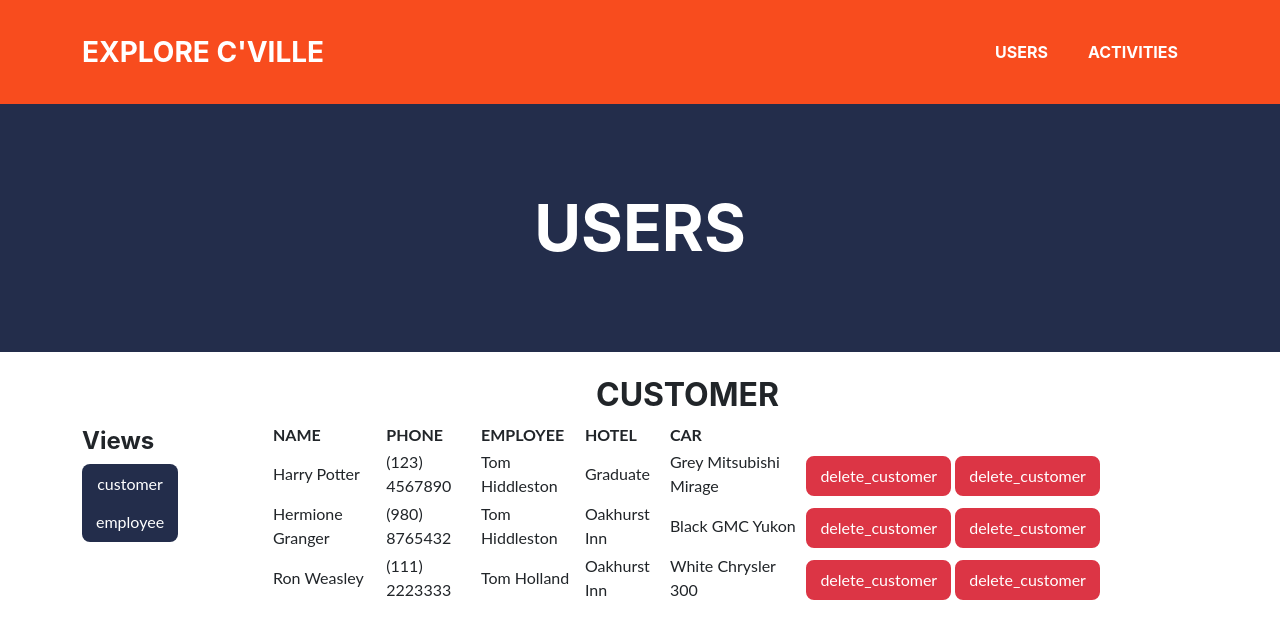
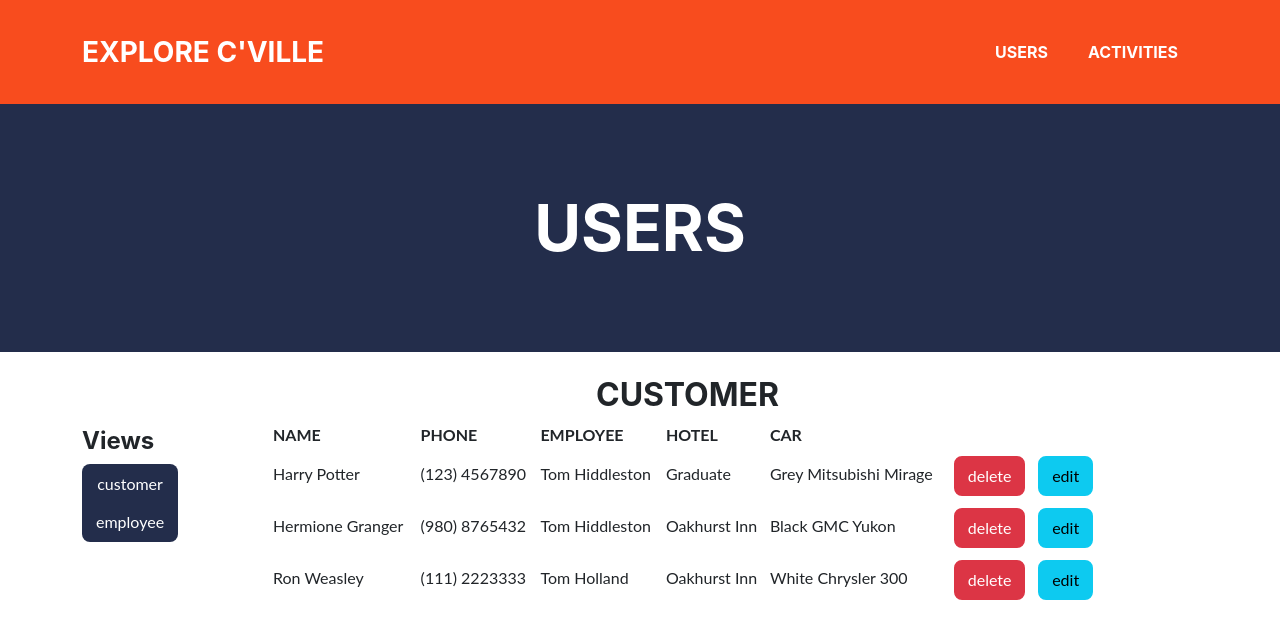
Before and after one commit to pfwrocks/explore-cville, a PHP site: page /users.php in a window 1280 px wide. Shown: the top 639 px of the page. Run offline with PHP 8.4, Linux system fonts and the light colour scheme; data comes from the database, SQL or seed files in the repository.

Commit message:
refactored delete and added edit

```diff
--- a/users.php
+++ b/users.php
@@ -38,8 +38,7 @@
         {
           case 'customer': showUser("CUSTOMER");  break;
           case 'employee': showUser("EMPLOYEE");  break;
-          case 'delete_customer': deleteUser("CUSTOMER", "CUST_ID", $_GET['id']); break;
-          case 'delete_employee': deleteUser("EMPLOYEE", "EMPLOYEE_ID", $_GET['id']); break;
+          case 'delete': deleteUser($_GET['type'], $_GET['table_name'], $_GET['id']); break;
         }
     }
     else { showUser("CUSTOMER"); }
@@ -95,10 +94,14 @@
       $button_type = strtolower($type);
       $btndel = "<form action='" . $_SERVER['PHP_SELF'] . "' method='get' style='line-height:50px'>
         <input type='text' name='id' value='" . $result[$table_name.'ID'] . "' hidden />
-        <input type='submit' name='btnaction' value='delete_$button_type' class='btn btn-danger'/>
+        <input type='text' name='type' value='" . $type . "' hidden />
+        <input type='text' name='table_name' value='" . $table_name . "ID' hidden />
+        <input type='submit' name='btnaction' value='delete' class='btn btn-danger'/>
       </form>";
+      $btnedit = "<form action='edit-restaurant.php' method='post' style='line-height:50px'>
+        <input type='text' name='id' value='" . $result[$table_name.'ID'] . "' hidden />
+        <input type='submit' name='btnaction' value='edit' class='btn btn-info' /></form>";
 
-      // TODO: Link to the appropriate edit pages
       $additional_data = ($type == "CUSTOMER")
       ? "<td>" . $result['EMPLOYEE_FNAME'] . " " . $result['EMPLOYEE_LNAME'] . "</td>
       <td>" . $result['HOTEL_NAME'] . "</td>
@@ -111,7 +114,7 @@
       <td>(" . $result[$table_name . 'AREACODE'] . ") " . $result[$table_name . 'PHONE'] . "</td>" .
       $additional_data .
       "<td>" . $btndel . "<td>
-      <td>" . $btndel . "<td>
+      <td>" . $btnedit . "<td>
       </tr>";
     }
 
```
